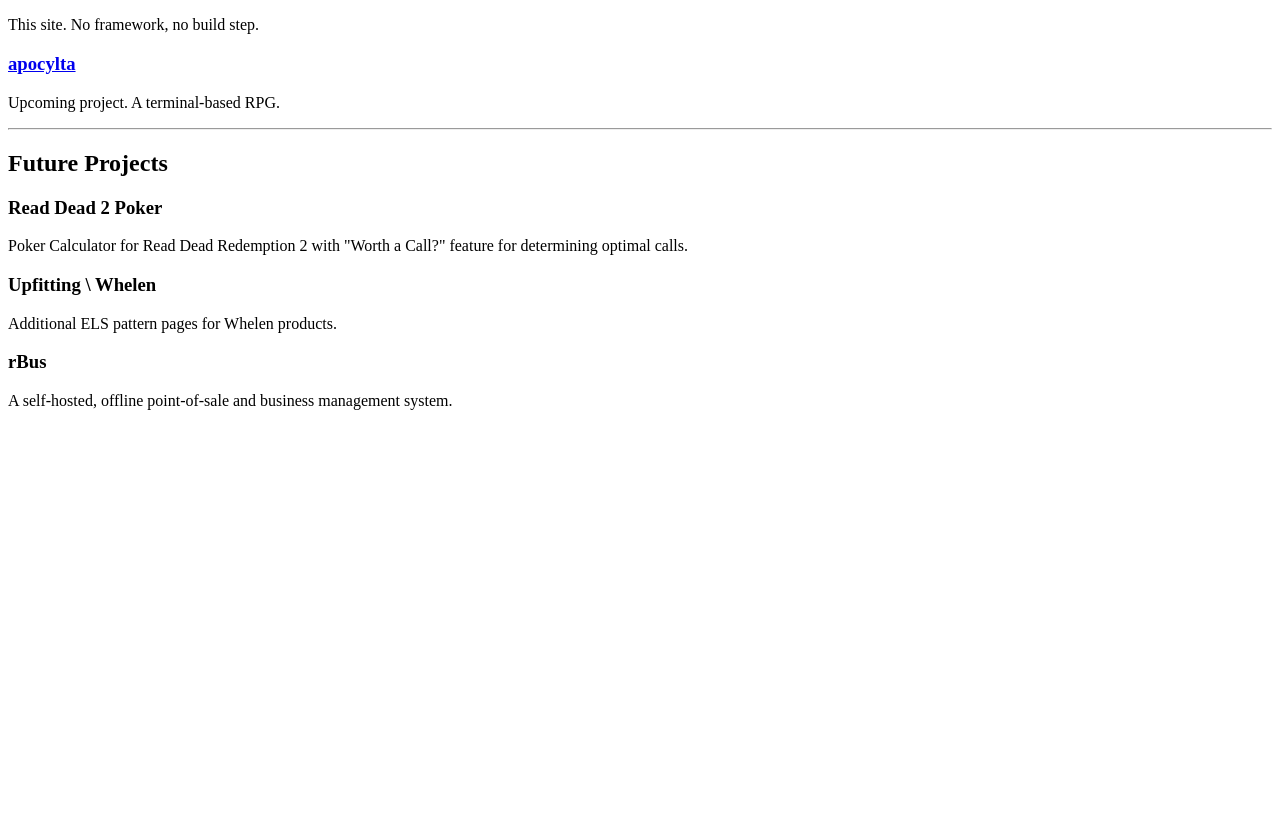
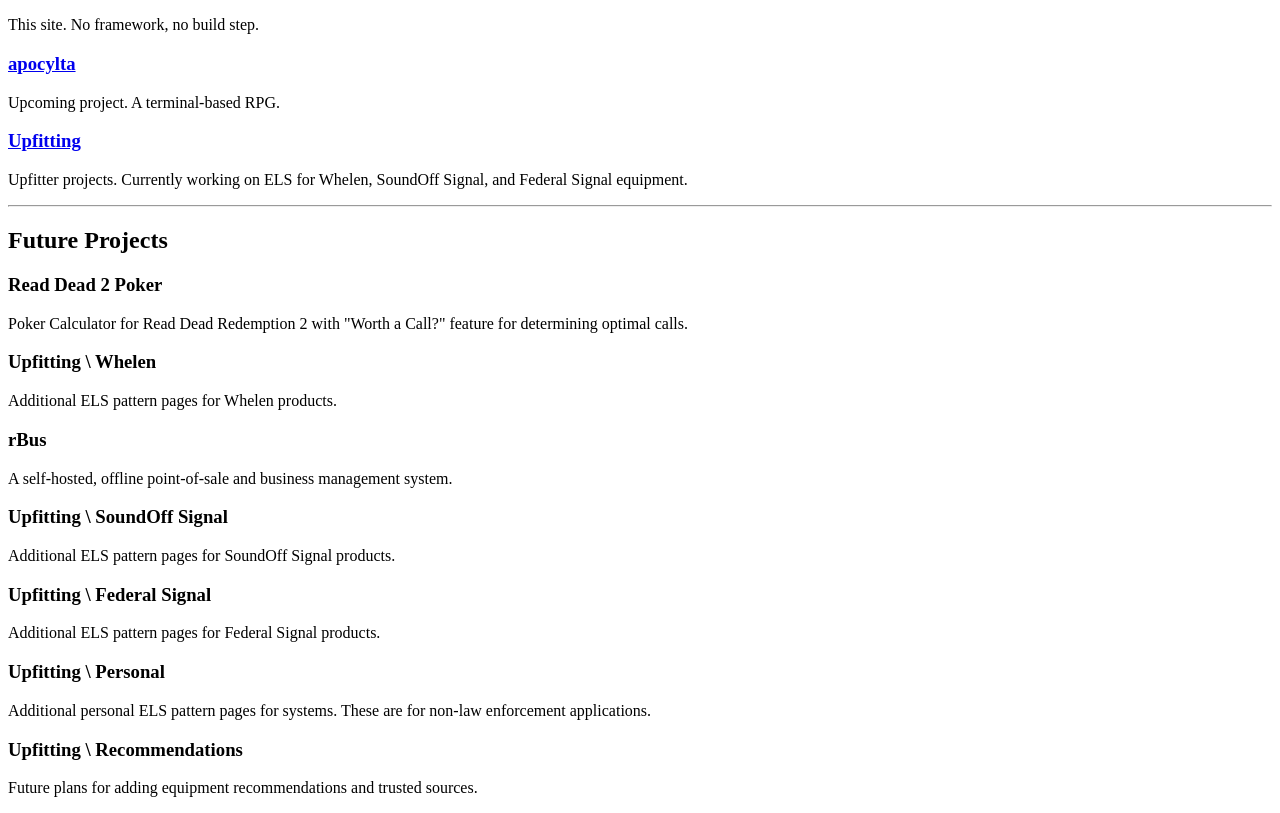
Before and after one commit to rvzm/rvzm.me, a plain HTML site: page pages/projects/index.html in a window 1280 px wide. Shown: the part 388-1201 px from the top of the page. Before the commit the page ends 814 px from the top, so only its background shows below. Drawn offline with Linux system fonts and the light colour scheme.

Commit message:
updated projects list

```diff
--- a/pages/projects/index.html
+++ b/pages/projects/index.html
@@ -29,6 +29,13 @@ configured, which is usually a subset of this.</p>
       <h3 class="repo-name"><a href="#/projects/apocylta">apocylta</a></h3>
       <p class="repo-desc">Upcoming project. A terminal-based RPG.</p>
     </div></div>
+  </div>
+  <div class="col-md-6">
+    <div class="card h-100"><div class="card-body">
+      <h3 class="repo-name"><a href="#/projects/upfit/">Upfitting</a></h3>
+      <p class="repo-desc">Upfitter projects. Currently working on ELS for Whelen, SoundOff Signal, and Federal Signal equipment.</p>
+    </div></div>
+  </div>
 </div>
 
 <hr>
@@ -52,4 +59,29 @@ configured, which is usually a subset of this.</p>
       <h3 class="repo-name">rBus</h3>
       <p class="repo-desc">A self-hosted, offline point-of-sale and business management system.</p>
     </div></div>
+  </div>
+  <div class="col-md-6">
+    <div class="card h-100"><div class="card-body">
+      <h3 class="repo-name">Upfitting \ SoundOff Signal</h3>
+      <p class="repo-desc">Additional ELS pattern pages for SoundOff Signal products.</p>
+    </div></div>
+    </div>
+  <div class="col-md-6">
+    <div class="card h-100"><div class="card-body">
+      <h3 class="repo-name">Upfitting \ Federal Signal</h3>
+      <p class="repo-desc">Additional ELS pattern pages for Federal Signal products.</p>
+    </div></div>
+  </div>
+  <div class="col-md-6">
+    <div class="card h-100"><div class="card-body">
+      <h3 class="repo-name">Upfitting \ Personal</h3>
+      <p class="repo-desc">Additional personal ELS pattern pages for systems. These are for non-law enforcement applications.</p>
+    </div></div>
+  </div>
+  <div class="col-md-6">
+    <div class="card h-100"><div class="card-body">
+      <h3 class="repo-name">Upfitting \ Recommendations</h3>
+      <p class="repo-desc">Future plans for adding equipment recommendations and trusted sources.</p>
+    </div></div>
+  </div>
 </div>
```
